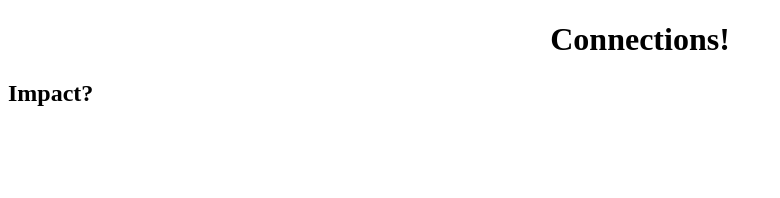
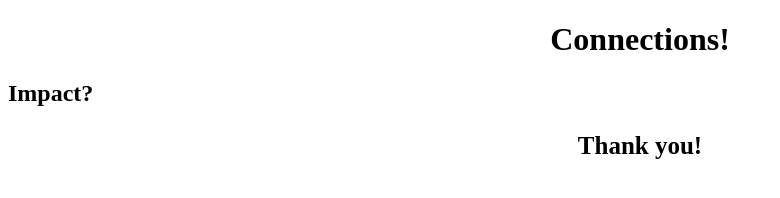
Before and after one commit to mhhmmad/mhhmmad.github.io, a plain HTML site: page webpage2.html in a window 1280 px wide. Shown: the whole page, without its empty margins (0-780 px from the left). Drawn offline with Linux system fonts and the light colour scheme.

Commit message:
Update webpage2.html

```diff
--- a/webpage2.html
+++ b/webpage2.html
@@ -12,6 +12,10 @@
         h2 {
             color: rgb(0, 0, 0);
         }
+
+            h3 {
+            font-size: 25px;
+
         </style>
     </head>
     <body>
@@ -20,5 +24,7 @@
 
         <h2>Impact?</h2>
 
+        <center><h3>Thank you!</h3></center>
+
     </body>
 </html>
```
